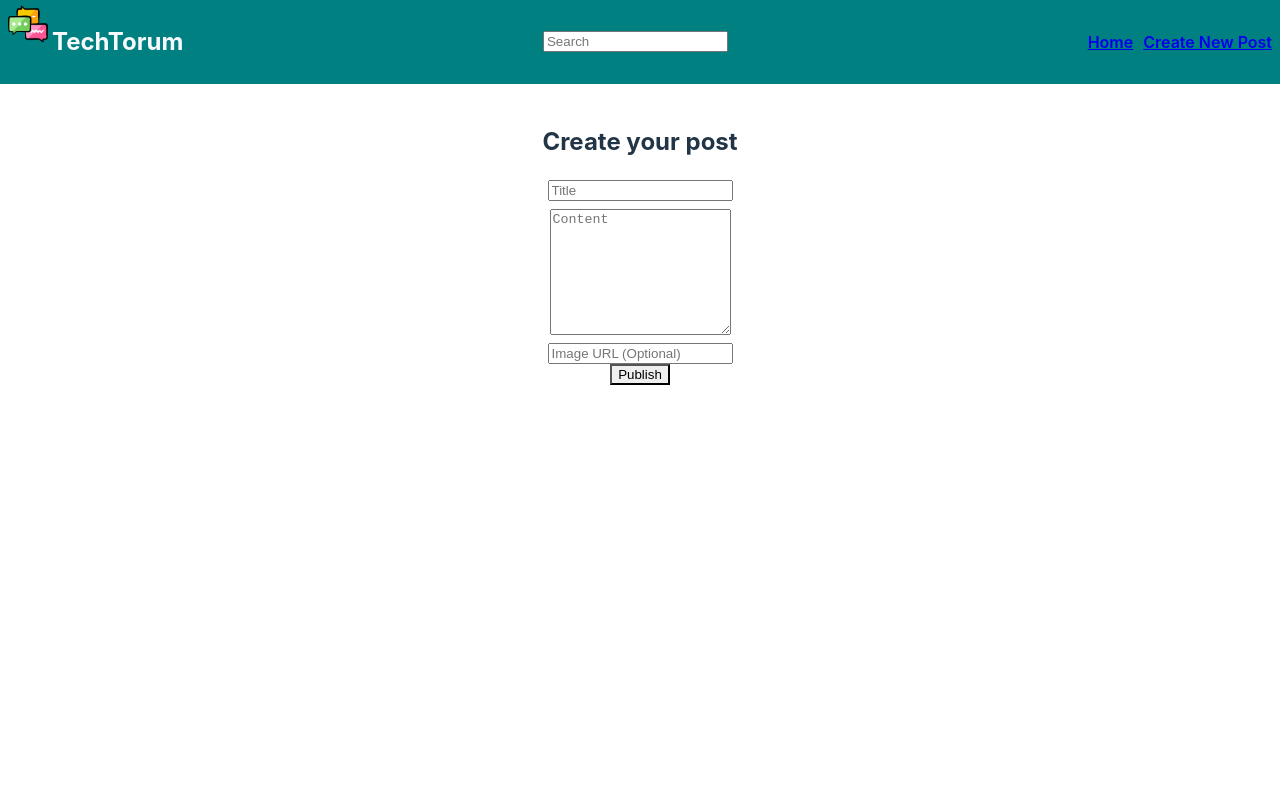
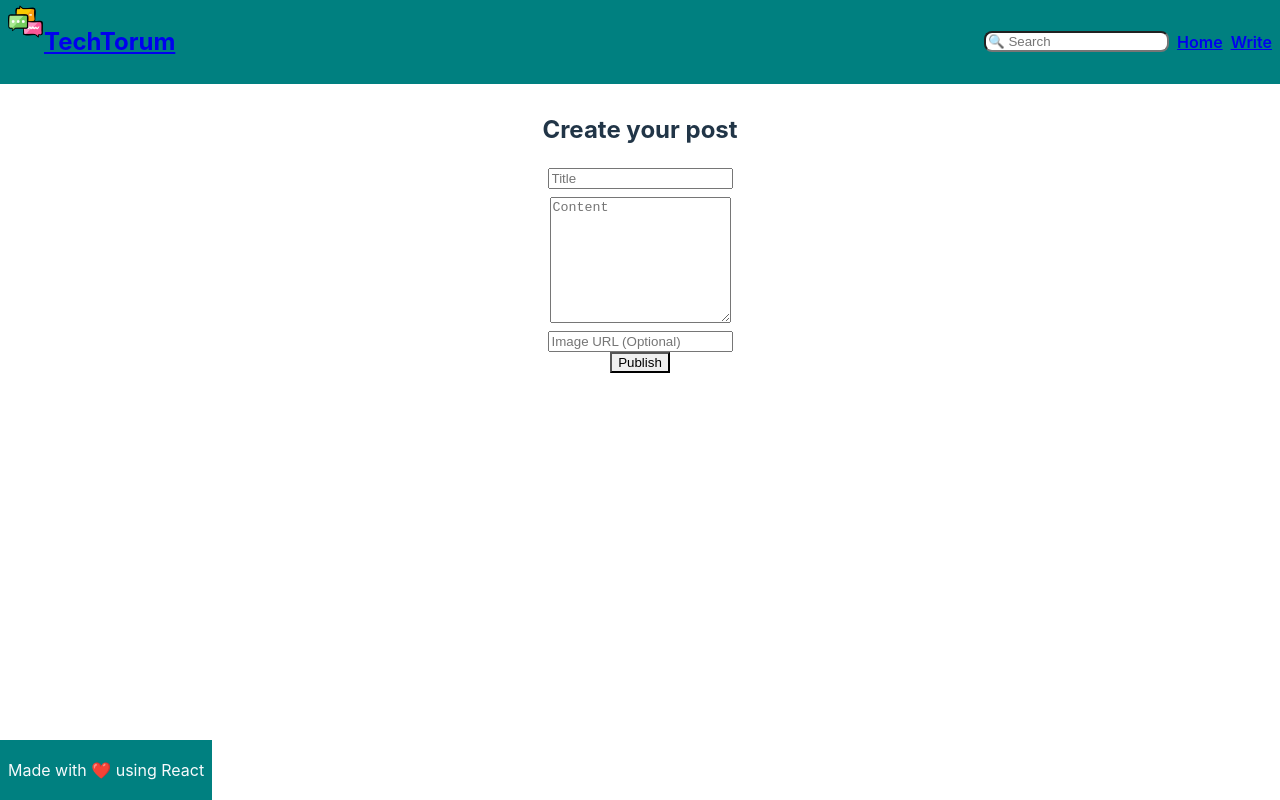
Before and after one commit to bhagyaraj-varadaraju/TechTorum, a React (Vite) app: page /new-post in a window 1280 px wide. Built offline with nearby package versions, Linux system fonts and the light colour scheme; the HTML template or start-up script is replaced by a standard one.

Commit message:
Added Footer, Toasts

```diff
--- a/src/Components/NavHeader.jsx
+++ b/src/Components/NavHeader.jsx
@@ -1,23 +1,27 @@
-import { Flex, Spacer, ButtonGroup, Heading, Link, Input } from "@chakra-ui/react"
+import { Flex, Spacer, Heading, Input } from "@chakra-ui/react"
 import { NavLink } from "react-router-dom"
 
-function NavHeader({searchInput, onSearchInputChange}) {
+function NavHeader({ searchInput, onSearchInputChange }) {
 
     return (
         <Flex minWidth='max-content' alignItems='center' gap='2' bg='teal' color='#F7FAFC' px='8' py='4'>
-            <Flex gap='4'>
-                <img src="/chat-balloons.png" width="40px" height="40px" alt="Logo image" />
-                <Heading size='lg'>TechTorum</Heading>
-            </Flex>
+            <NavLink to='/'>
+                <Flex gap='1'>
+                    <img src="/chat-balloons.png" width="35px" height="35px" alt="Logo image" />
+                    <Heading size='lg'>TechTorum</Heading>
+                </Flex>
+            </NavLink>
 
             <Spacer />
-            <Input value={searchInput} onChange={({target:{value}}) => onSearchInputChange(value)} size='md' w='sm' type='text' variant='filled' color='black' _focus={{bg: 'gray.100'}} focusBorderColor='teal.500' placeholder='Search' />
-            <Spacer />
 
-            <ButtonGroup gap='2'>
-                <Link as={NavLink} to='/'>Home</Link>
-                <Link as={NavLink} to='/new-post'>Create New Post</Link>
-            </ButtonGroup>
+            <Flex gap='8' alignItems='center'>
+                <Input value={searchInput} onChange={({ target: { value } }) => onSearchInputChange(value)}
+                    size='md' type='text' variant='filled' color='black' _focus={{ bg: 'gray.100' }}
+                    focusBorderColor='teal.500' borderRadius='8' placeholder='🔍 Search' />
+
+                <NavLink to='/' style={({isActive})=>({textDecoration: isActive ? 'underline': ''})}>Home</NavLink>
+                <NavLink to='/new-post' style={({isActive})=>({textDecoration: isActive ? 'underline': ''})}>Write</NavLink>
+            </Flex>
         </Flex>
     )
 }
--- a/src/Pages/CreatePost.jsx
+++ b/src/Pages/CreatePost.jsx
@@ -1,22 +1,37 @@
 import { useState } from 'react'
-import { Card, CardHeader, CardBody, CardFooter, Heading, Button } from '@chakra-ui/react'
+import { Card, CardHeader, CardBody, CardFooter, Heading, Button, useToast } from '@chakra-ui/react'
 import PostInputForm from '../Components/PostInputForm'
 import { supabase } from '../SupabaseClient';
+import { useNavigate } from 'react-router-dom';
 
 function CreatePost() {
     // For handling the form inputs
-    const [post, setPost] = useState({ title: "", content: "", image: "" })
+    const [post, setPost] = useState({ title: "", content: "", image: "" });
+    const toast = useToast();
+    const navigate = useNavigate();
 
     const createPost = async (event) => {
-        event.preventDefault()
+        event.preventDefault();
 
         //CREATE the Post
-        await supabase
+        const resp = await supabase
         .from('Posts')
         .insert({ title: post.title, content: post.content, imageURL: post.image, comments: []})
+        .select();
 
-        setPost({ title: "", content: "", image: "" })
-        window.location = "/";
+        setPost({ title: "", content: "", image: "" });
+
+        navigate("/" + post.title + "/" + resp.data[0].postId);
+
+        toast({
+            title: 'Story created successfully',
+            colorScheme: 'teal',
+            position: 'bottom-right',
+            variant: 'left-accent',
+            status: 'success',
+            duration: 3000,
+            isClosable: true,
+          });
     }
 
     return (
--- a/src/Pages/EditPost.jsx
+++ b/src/Pages/EditPost.jsx
@@ -1,6 +1,6 @@
 import { useState, useEffect } from 'react'
-import { useParams } from 'react-router-dom'
-import { Card, CardHeader, CardBody, CardFooter, Heading, Button } from '@chakra-ui/react'
+import { useParams, useNavigate } from 'react-router-dom'
+import { Card, CardHeader, CardBody, CardFooter, Heading, Button, useToast } from '@chakra-ui/react'
 import PostInputForm from '../Components/PostInputForm'
 import { supabase } from '../SupabaseClient';
 
@@ -8,6 +8,8 @@ const EditPost = () => {
     // For handling the form inputs
     const [post, setPost] = useState({ title: "", content: "", image: "" });
     const { id } = useParams();
+    const toast = useToast();
+    const navigate = useNavigate();
 
     useEffect(() => {
         const readPost = async () => {
@@ -16,14 +18,14 @@ const EditPost = () => {
                                         .select()
                                         .eq('postId', id);
 
-            setPost(data[0]);
+            setPost({...data[0], image: data[0].imageURL});
         }
 
         readPost().catch(console.error);
     }, [])
 
     const updatePost = async (event) => {
-        event.preventDefault()
+        event.preventDefault();
 
         // UPDATE the selected Post in databse
         await supabase
@@ -31,7 +33,17 @@ const EditPost = () => {
         .update({ title: post.title, content: post.content, imageURL: post.image })
         .eq('postId', id);
 
-        window.location = "/" + post.title + "/" + id ;
+        navigate("/" + post.title + "/" + id);
+
+        toast({
+            title: 'Story edited successfully',
+            colorScheme: 'teal',
+            position: 'bottom-right',
+            variant: 'left-accent',
+            status: 'success',
+            duration: 3000,
+            isClosable: true,
+          });
     }
 
     return (
--- a/src/Pages/HomeFeed.jsx
+++ b/src/Pages/HomeFeed.jsx
@@ -26,7 +26,6 @@ function HomeFeed() {
                 .select()
                 .order('timestamp', { ascending: false });
 
-        console.log(data)
         // Set the retrieved posts to the state variable
         if(data.length != 0) {
             setData(data)
--- a/src/Pages/RootLayout.jsx
+++ b/src/Pages/RootLayout.jsx
@@ -1,20 +1,25 @@
 import NavHeader from "../Components/NavHeader"
 import { Container } from "@chakra-ui/react"
-import { useContext, useState } from "react"
+import { useContext } from "react"
 import { Outlet } from "react-router-dom"
 import { SearchContext } from "../context/SearchContext"
-
+import { Flex, Text } from "@chakra-ui/react"
 
 function RootLayout() {
     const {searchInput, setSearchInput} = useContext(SearchContext);
 
     return (
-        <div className="root-layout">
+        <Flex className="root-layout" direction='column' gap='8'>
             <NavHeader searchInput={searchInput} onSearchInputChange={setSearchInput} />
-            <Container m="20px auto">
+
+            <Container marginBottom='16'>
                 <Outlet />
             </Container>
-        </div>
+
+            <Flex position='absolute' w='full' justify='center' bottom='0' bg='teal' color='#F7FAFC' px='8' py='2'>
+                <Text size='sm'>Made with ❤️ using React</Text>
+            </Flex>
+        </Flex>
     )
 }
 
--- a/src/Pages/ViewPost.jsx
+++ b/src/Pages/ViewPost.jsx
@@ -1,6 +1,6 @@
 import { useState, useEffect } from 'react'
-import { useParams, Link } from 'react-router-dom'
-import { Card, CardBody, CardFooter, Flex, Spacer, Heading, Image, Text, VStack } from '@chakra-ui/react';
+import { useParams, Link, useNavigate } from 'react-router-dom'
+import { Card, CardBody, CardFooter, Flex, Spacer, Heading, Image, Text, VStack, useToast } from '@chakra-ui/react';
 import { FontAwesomeIcon } from '@fortawesome/react-fontawesome'
 import { faThumbsUp, faEdit, faTrash } from '@fortawesome/free-solid-svg-icons'
 import TimeAgo from 'react-timeago'
@@ -10,6 +10,8 @@ import { supabase } from '../SupabaseClient';
 function ViewPost() {
     const [post, setPost] = useState({ timestamp: "", title: "", content: "", imageURL: "", upvoteCount: 0, comments: [] });
     const { title, id } = useParams();
+    const toast = useToast();
+    const navigate = useNavigate();
 
     useEffect(() => {
         const readPost = async () => {
@@ -37,7 +39,17 @@ function ViewPost() {
             .delete()
             .eq('postId', id);
 
-        window.location = "/";
+        navigate("/");
+
+        toast({
+            title: 'Story deleted successfully',
+            colorScheme: 'teal',
+            position: 'bottom-right',
+            variant: 'left-accent',
+            status: 'success',
+            duration: 3000,
+            isClosable: true,
+          });
     }
 
     const updateUpvotes = async (event) => {
--- a/src/index.css
+++ b/src/index.css
@@ -24,6 +24,10 @@ body {
   min-height: 100vh;
 }
 
+.root-layout {
+  min-height: 100vh;
+}
+
 @media (prefers-color-scheme: light) {
   :root {
     color: #213547;
```
